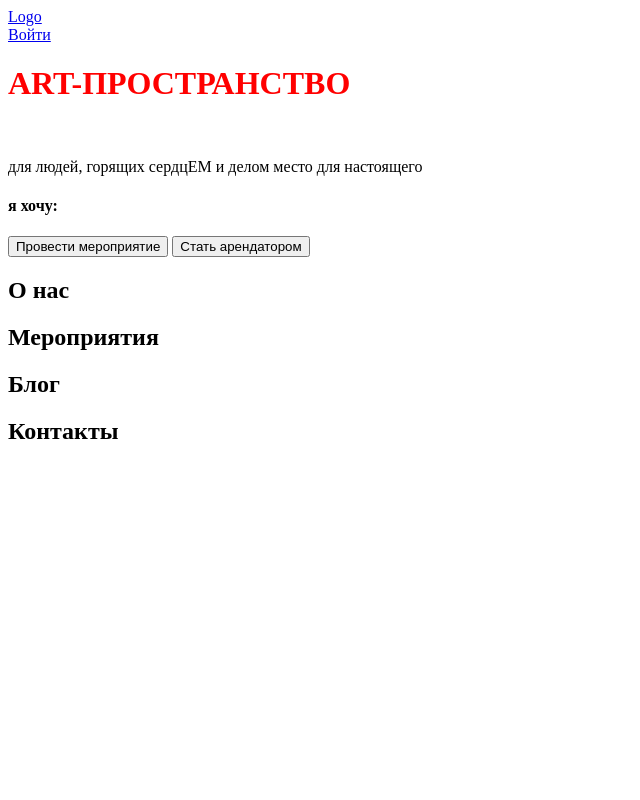
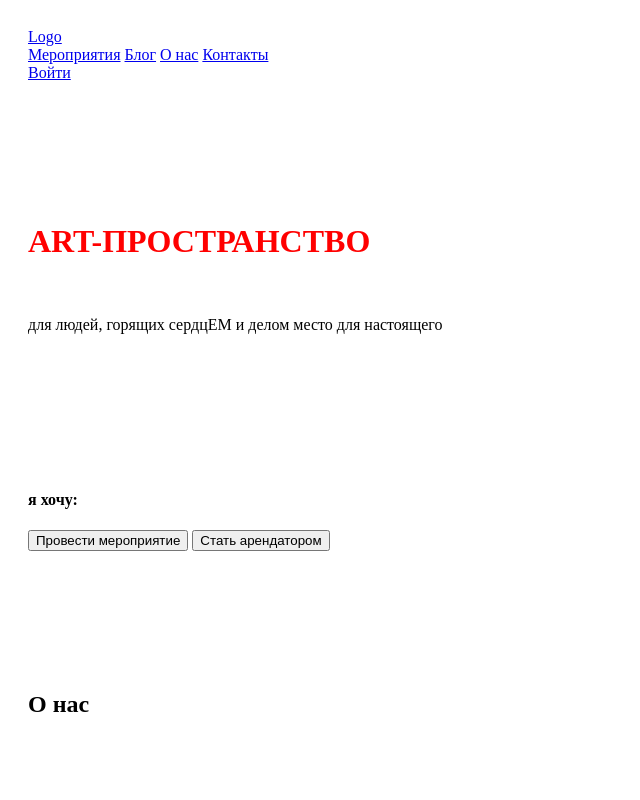
Before and after one commit to kozl1na/kozl1na.github.io, a plain HTML site: page index.html in a window 1280 px wide. Shown: the top 800 px of the page, without its empty margins (0-640 px from the left). Drawn offline with Linux system fonts and the light colour scheme.

Commit message:
Thrid task

```diff
--- a/index.html
+++ b/index.html
@@ -11,10 +11,10 @@
     <header class="page-header">
         <a class="page-header__logo" href="#">Logo</a>
         <nav class="page-header__nav">
-            <a class="page-header__nav-link" href="#"Мероприятия></a>
-            <a class="page-header__nav-link" href="#"Блог></a>
-            <a class="page-header__nav-link" href="#"О нас></a>
-            <a class="page-header__nav-link" href="#"Контакты></a>
+            <a class="page-header__nav-link" href="#">Мероприятия</a>
+            <a class="page-header__nav-link" href="#">Блог</a>
+            <a class="page-header__nav-link" href="#">О нас</a>
+            <a class="page-header__nav-link" href="#">Контакты</a>
         </nav>
         <a class="page-header__user-link" href="#">Войти</a>
     </header>
--- a/styles/styles.css
+++ b/styles/styles.css
@@ -1,3 +1,55 @@
 h1 {
     color: red;
 }
+
+h1 {
+    color: red;
+}
+
+.page-header {
+    max-width: 1334px;
+    margin: 0 auto 80px;
+    padding: 20px;
+}
+
+.home__main-header {
+    max-width: 1334px;
+    margin: 0 auto 80px;
+    padding: 20px;
+}
+
+.home__offers {
+    max-width: 1334px;
+    margin: 0 auto 80px;
+    padding: 20px;
+}
+
+.home__about {
+    max-width: 1334px;
+    margin: 0 auto 80px;
+    padding: 20px;
+}
+
+.home__upcoming {
+    max-width: 1334px;
+    margin: 0 auto 80px;
+    padding: 20px;
+}
+
+.home__listing {
+    max-width: 1334px;
+    margin: 0 auto 80px;
+    padding: 20px;
+}
+
+.home_contacts {
+    max-width: 1334px;
+    margin: 0 auto 80px;
+    padding: 20px;
+}
+
+.page-footer {
+    max-width: 1334px;
+    margin: 0 auto;
+    padding: 20px;
+}
```
